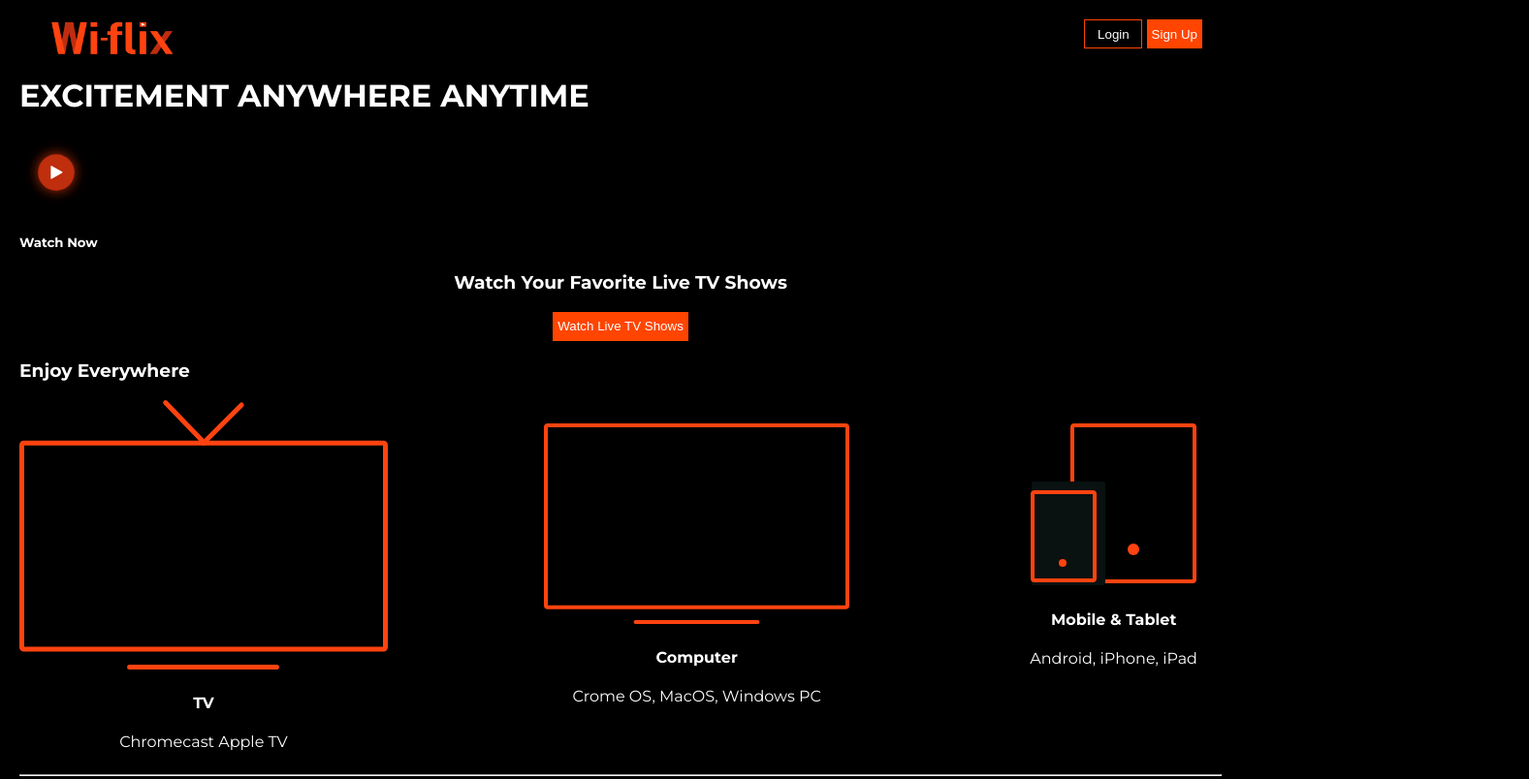
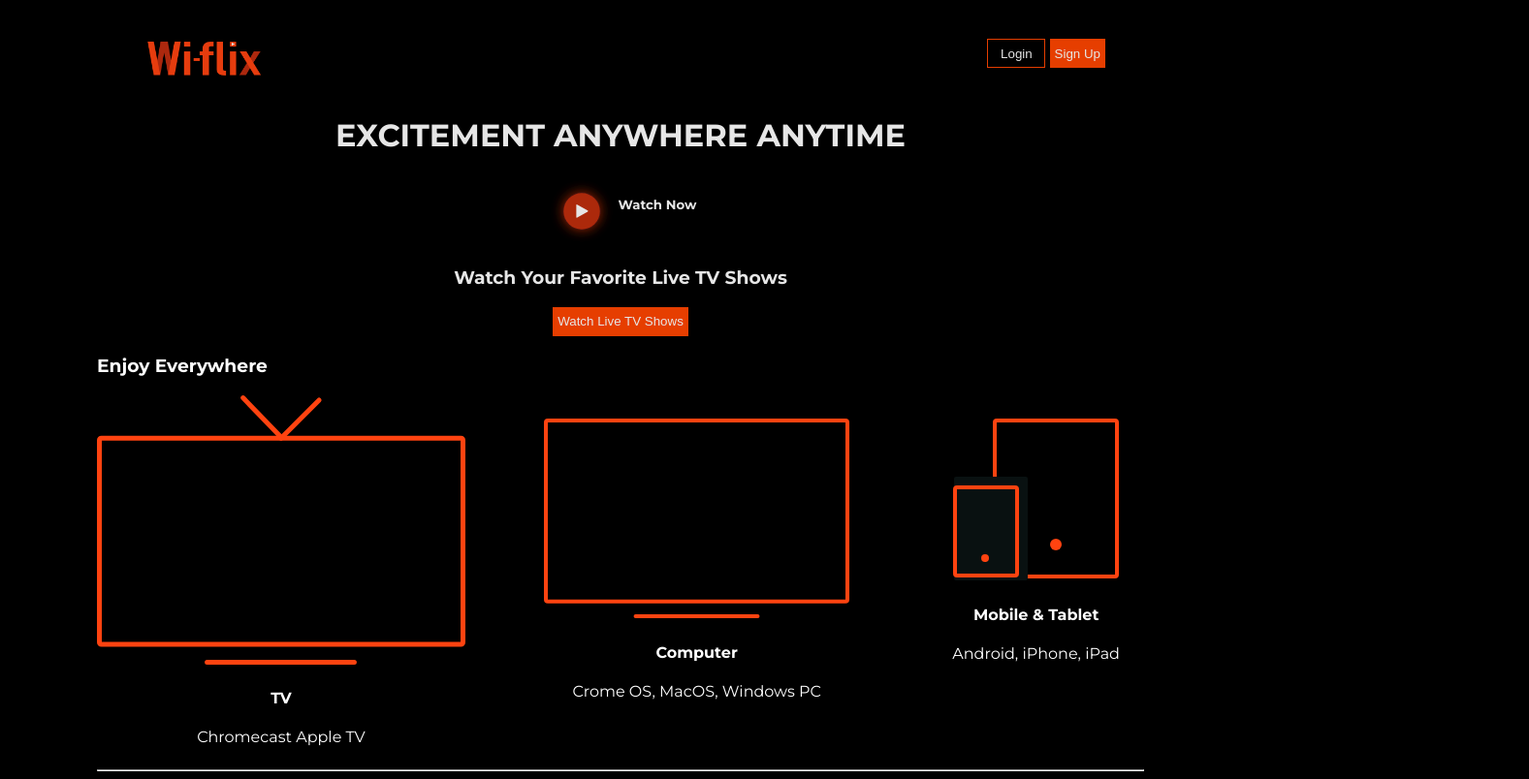
Before and after one commit to abdulsultans/home-flix, a plain HTML site: page index.html in a window 1280 px wide. Shown: the top 804 px of the page at 97% size, 1577 px wide, since content can reach past the window. Drawn offline with Linux system fonts and the light colour scheme.

Commit message:
added some styles

```diff
--- a/index.html
+++ b/index.html
@@ -16,25 +16,28 @@
 </head>
 
 <body>
-    <div>
-        <nav class="hero">
-            <img class="logo" src="assets/wi-flix.png" alt="Wi-Flix Logo">
+    <div class="hero shade">
+        <nav>
+            <img class="logo" src="assets/logo.png" alt="Wi-Flix Logo">
 
             <div class="log-btn">
                 <button class="btn-l">Login</button>
                 <button class="btn-d">Sign Up</button>
             </div>
         </nav>
-    </div>
+
 
         <h1>EXCITEMENT ANYWHERE ANYTIME</h1>
+        <div class="watch-now">
             <img src="assets/playb.svg" width="76px" height="76px">
             <h5>Watch Now</h5>
         </div>
-    <div class="a-hero">
+
+        <div class="after-hero">
             <div>
                 <h3>Watch Your Favorite Live TV Shows</h3>
                 <button>Watch Live TV Shows</button>
+            </div>
         </div>
     </div>
     <div>
--- a/styles.css
+++ b/styles.css
@@ -2,21 +2,39 @@
         font-family: 'Montserrat', sans-serif;
         background-color: #000000;
         color: white;
-        margin: 20px;
         width: 1920;
+        margin: 0 100px 0 100px;
     }
 
     nav {
         display: flex;
         justify-content: space-between;
-        margin: 20px;
+        margin: 40px;
     }
 
-    hero {
-        display: flex;
+    .hero {
+        position: relative;
+        background-image: url("backgroundHero.png");
+
     }
 
-    .a-hero {
+    .shade {
+        background-image: url("/assets/heroBackground.svg");
+        opacity: 0.9;
+    }
+
+    h1 {
+        text-align: center;
+        flex-wrap: wrap;
+    }
+
+    .watch-now {
+        display: flex;
+        justify-content: center;
+        text-align: center;
+    }
+
+    .after-hero {
         justify-content: center;
         text-align: center;
     }
@@ -47,8 +65,8 @@
     }
 
     .logo {
-        height: 38px;
-        width: 150px;
+        height: 40px;
+        width: 140px;
     }
 
     input {
```
Also changed, not shown: assets/heroBackground.svg (renamed from assets/hero background.svg), assets/logo.png (renamed from assets/wi-flix.png), scripts.js (added), 2 other files. Lines whose indentation alone changed are shown as unchanged.
